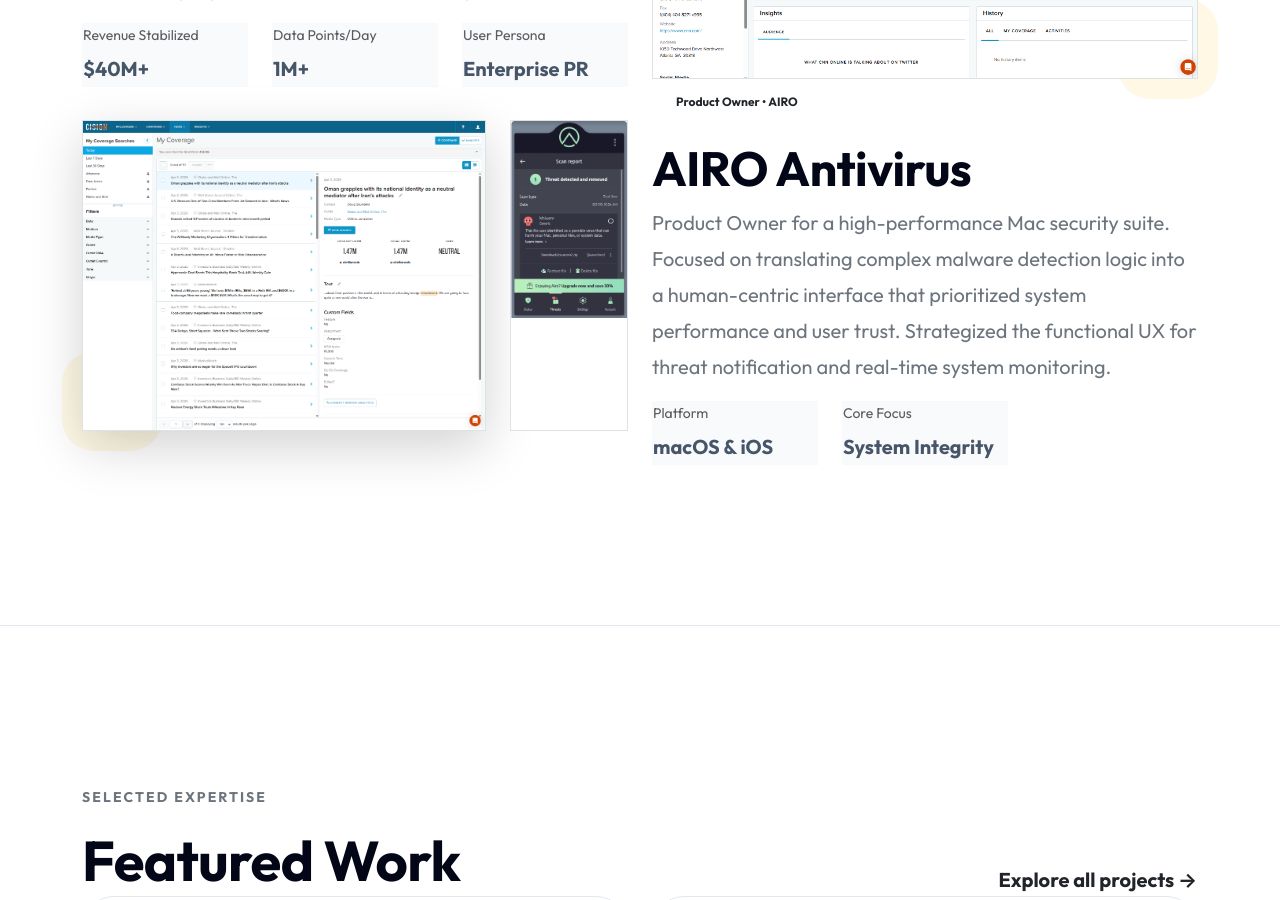
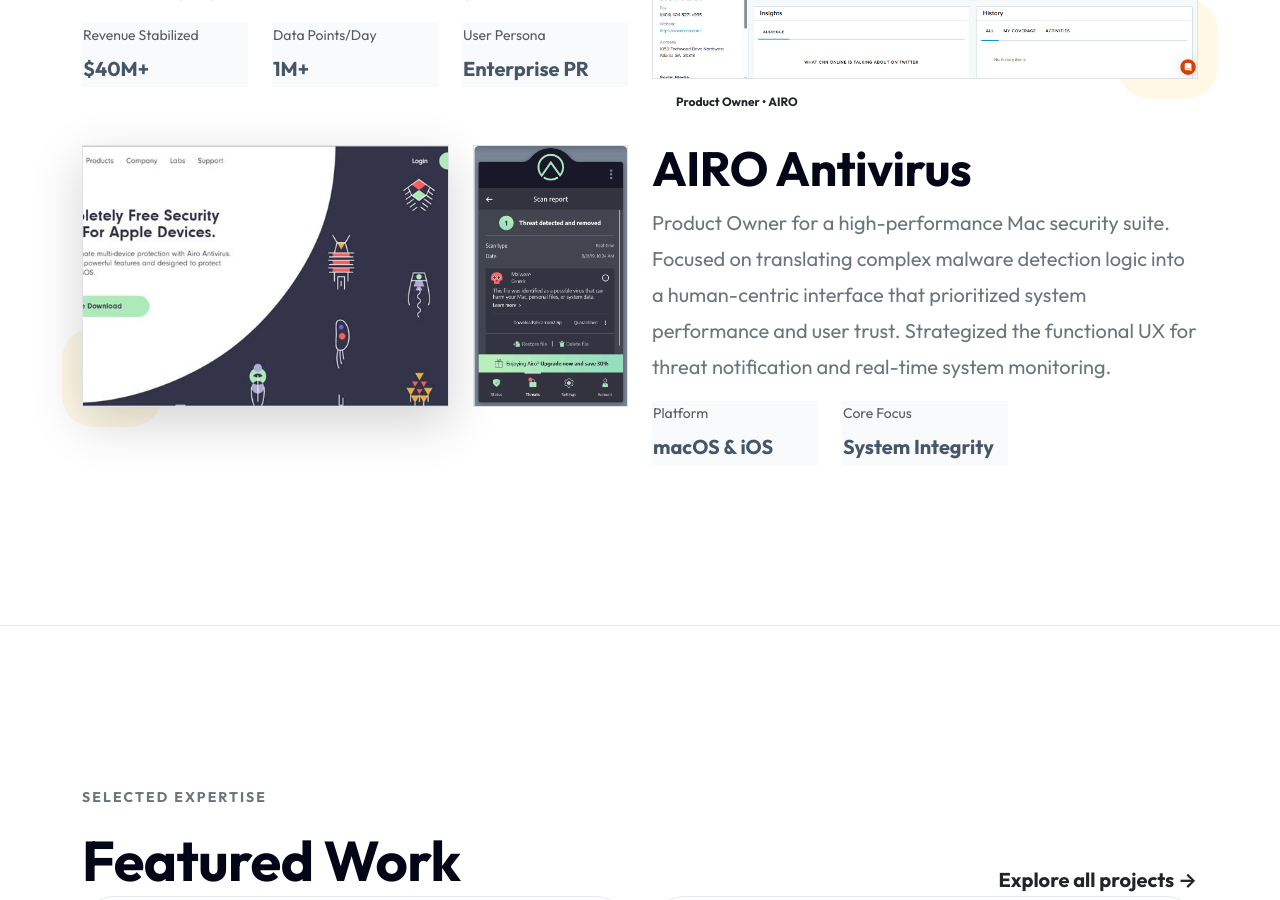
Before and after one commit to JasonWayneT/taylormade.me, a React (Vite) app: page / in a window 1280 px wide. Shown: the part 1440-2340 px from the top of the page. Built offline with nearby package versions, Linux system fonts and the light colour scheme.

Commit message:
Update AIRO hero image with the high-fidelity JPG provided by the user

```diff
--- a/src/data/platforms.js
+++ b/src/data/platforms.js
@@ -24,7 +24,7 @@
     tagline: 'Modern, Apple-Native Security UX',
     description: `Product Owner for a high-performance Mac security suite. Focused on translating complex malware detection logic into a human-centric interface that prioritized system performance and user trust. Strategized the functional UX for threat notification and real-time system monitoring.`,
     images: {
-      hero: '/images/platforms/airo-hero.png',
+      hero: '/images/platforms/airo-hero.jpg',
       threat: '/images/platforms/airo-threat-detected.png',
       progress: '/images/platforms/airo-scan-progress.png',
       list: '/images/platforms/airo-threat-list.png'
```
Also changed, not shown: public/images/platforms/airo-hero.jpg (added).
